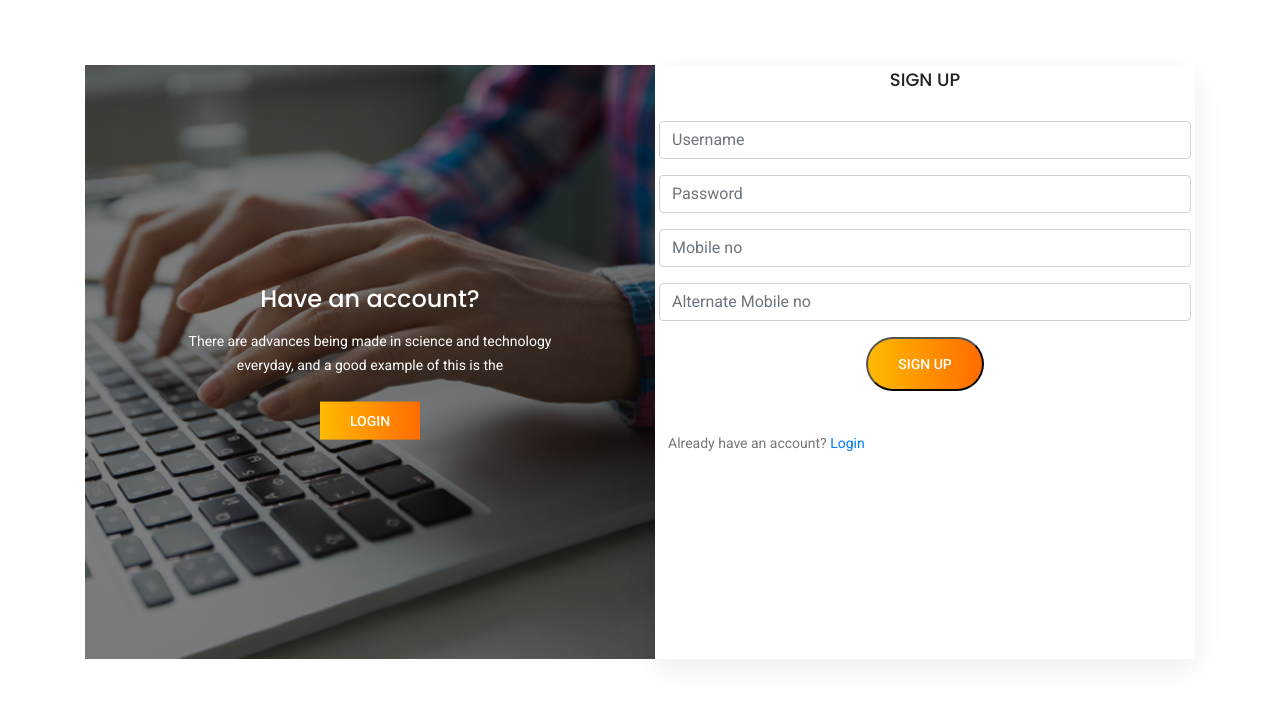
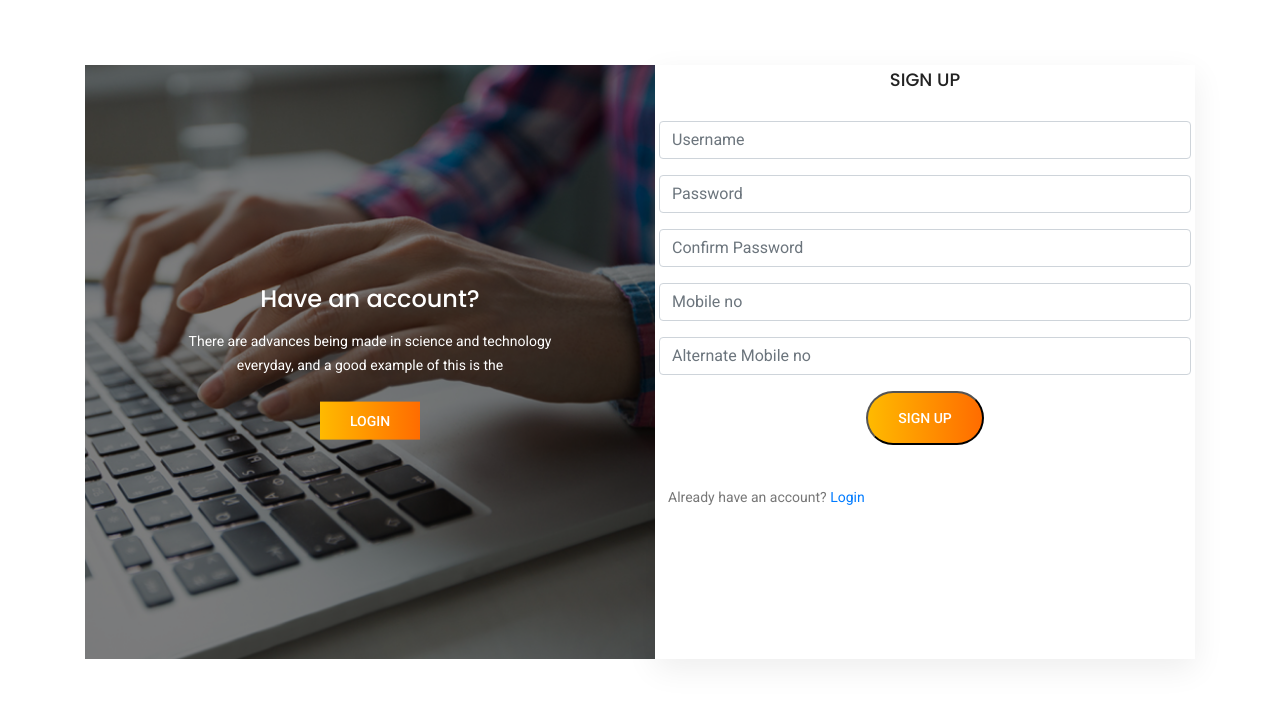
Before and after one commit to Mindinventory/django_ecommerce_boilerplate, a Django app: page /users/register/ in a window 1280 px wide. Shown: the part 430-1134 px from the top of the page. Run offline with Django 3.2, Linux system fonts and the light colour scheme; parts of the project's set-up code (start-up, migrations or seed data) failed here and were passed over; some libraries are stand-ins or nearby versions.

Commit message:
minor changes

```diff
--- a/users/forms.py
+++ b/users/forms.py
@@ -16,7 +16,10 @@ class UserRegisterForm(UserCreationForm):
                                 widget=forms.PasswordInput(
                                     attrs={'autocomplete': 'current-password', "class": 'form-control',
                                            'placeholder': 'Password'}))
-    password2 = forms.CharField(required=False)
+    password2 = forms.CharField(strip=False,
+                                widget=forms.PasswordInput(
+                                    attrs={'autocomplete': 'new-password', "class": 'form-control',
+                                           'placeholder': 'Confirm Password'}))
     mobile_no = forms.CharField(min_length=12, max_length=15, required=False, widget=forms.TextInput(
         attrs={"class": 'form-control', 'placeholder': 'Mobile no'}))
     alt_mobile_no = forms.CharField(min_length=12, max_length=15, required=False, widget=forms.TextInput(
@@ -24,7 +27,7 @@ class UserRegisterForm(UserCreationForm):
 
     class Meta:
         model = User
-        fields = ["username", "password1", "password2", "mobile_no"]
+        fields = ["username", "password1", "password2", "mobile_no", "alt_mobile_no"]
 
 
 class LoginForm(AuthenticationForm):
--- a/users/templates/registration.html
+++ b/users/templates/registration.html
@@ -51,6 +51,11 @@
                             <div class='error text-danger'>{{form.password1.errors}}</div>
 
                         </div>
+                         <div class="col-md-12 form-group">
+                            {{ form.password2 }}
+                            <div class='error text-danger'>{{form.password2.errors}}</div>
+
+                        </div>
                         <div class="col-md-12 form-group">
                             {{ form.mobile_no }}
                             <div class='error text-danger'>{{form.mobile_no.errors}}</div>
```
